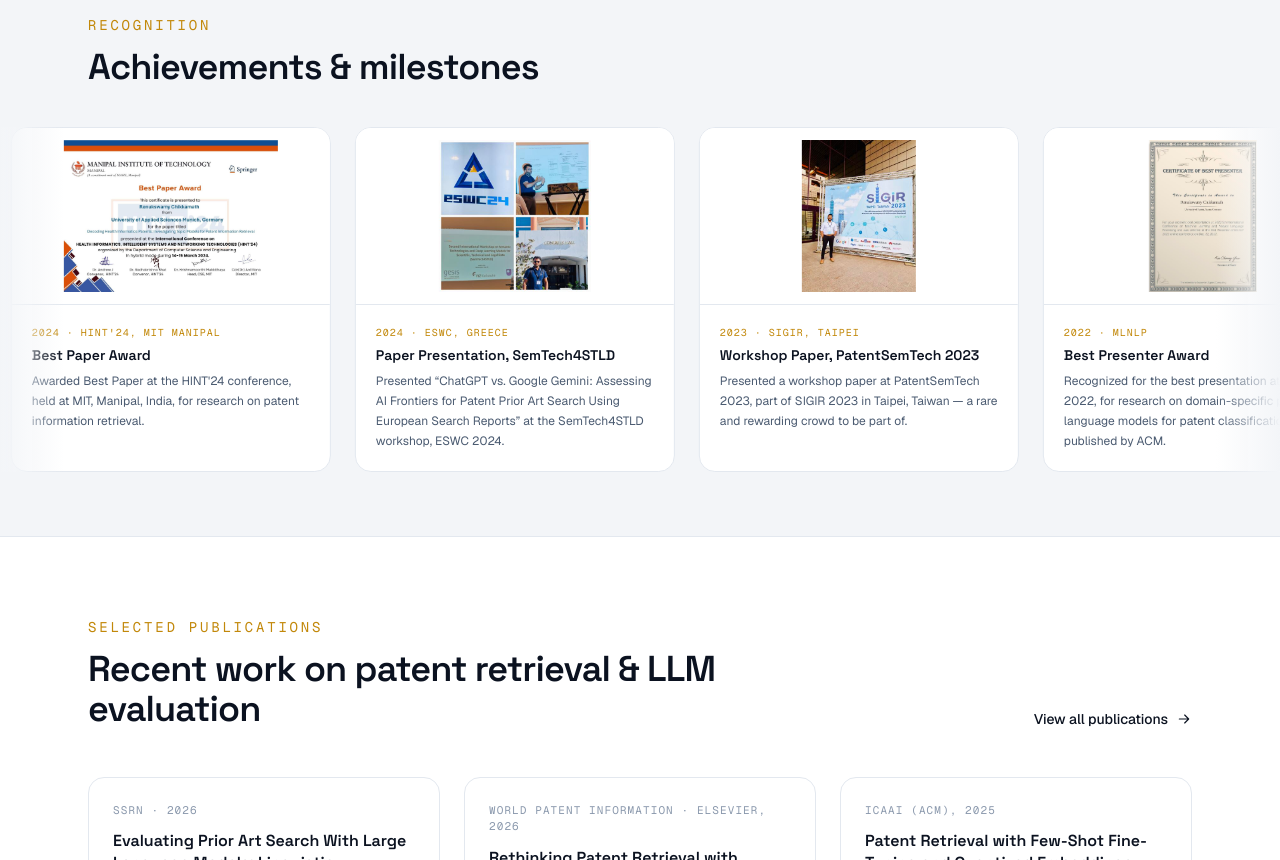
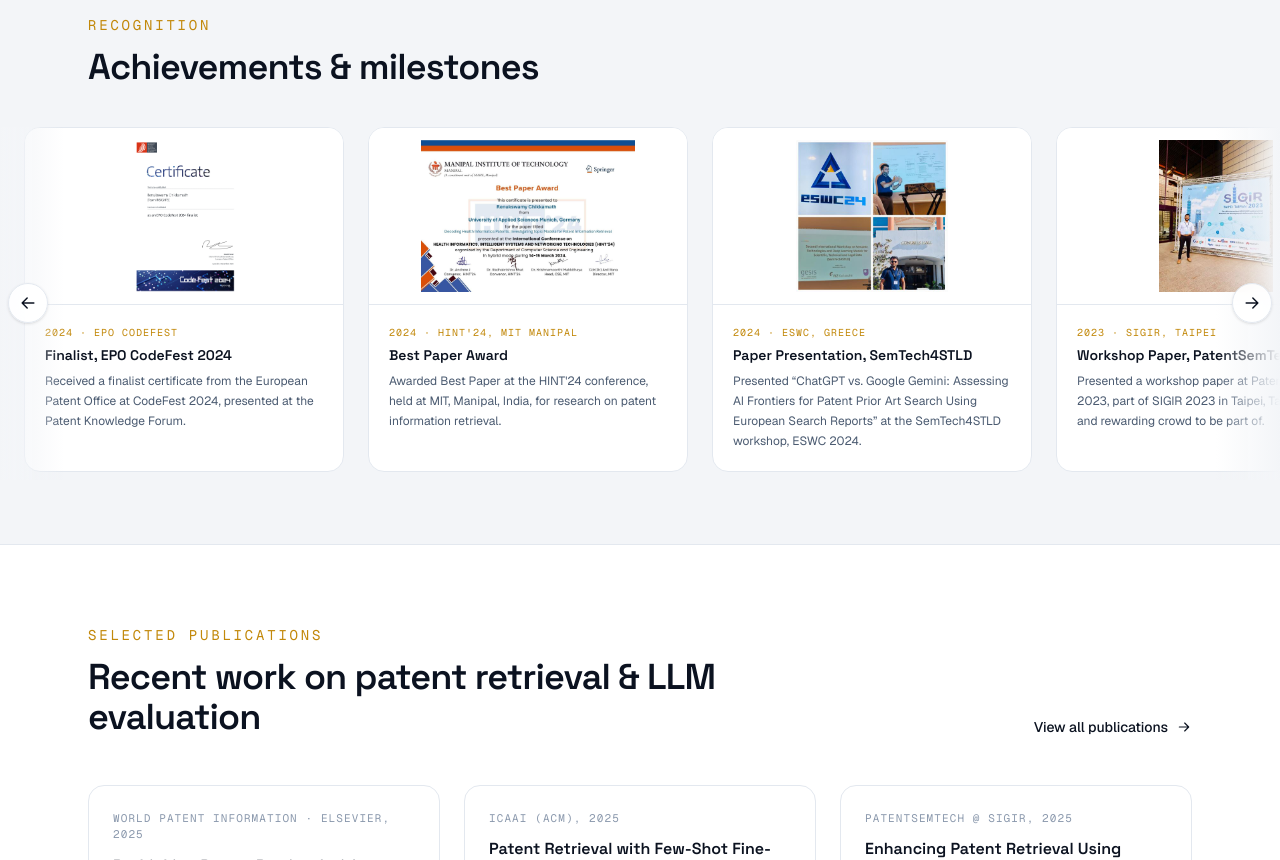
Before and after one commit to Renuk9390/renukswamy-website, a Next.js app: page / in a window 1280 px wide. Shown: the part 1940-2800 px from the top of the page. Built offline with nearby package versions, Linux system fonts and the light colour scheme.

Commit message:
website updated for awards slideshow

```diff
--- a/app/components/AwardsMarquee.tsx
+++ b/app/components/AwardsMarquee.tsx
@@ -1,4 +1,8 @@
+"use client"
+
 import Image from "next/image"
+import { useEffect, useRef, type KeyboardEvent, type PointerEvent } from "react"
+import { ArrowLeftIcon, ArrowRightIcon } from "./Icons"
 
 type Achievement = {
   image: string
@@ -83,10 +87,111 @@
   },
 ]
 
-// Duplicate the list so the marquee loops seamlessly at -50% translation.
+// Duplicated so the auto-scroll can loop seamlessly; the second
+// half is hidden from assistive tech so nothing is announced twice.
 const track = [...achievements, ...achievements]
 
+const AUTO_SCROLL_PX_PER_SECOND = 42
+const RESUME_DELAY_MS = 1200
+
 export default function AwardsMarquee() {
+  const scrollerRef = useRef<HTMLDivElement>(null)
+  const pausedRef = useRef(false)
+  const draggingRef = useRef(false)
+  const dragStartXRef = useRef(0)
+  const dragStartScrollRef = useRef(0)
+  const resumeTimeoutRef = useRef<ReturnType<typeof setTimeout> | null>(null)
+
+  // Auto-scroll loop (frame-rate independent, pauses on any interaction).
+  useEffect(() => {
+    const el = scrollerRef.current
+    if (!el) return
+
+    const prefersReducedMotion = window.matchMedia(
+      "(prefers-reduced-motion: reduce)"
+    ).matches
+    if (prefersReducedMotion) return
+
+    let frameId: number
+    let lastTimestamp: number | null = null
+
+    const step = (timestamp: number) => {
+      if (lastTimestamp === null) lastTimestamp = timestamp
+      const deltaSeconds = (timestamp - lastTimestamp) / 1000
+      lastTimestamp = timestamp
+
+      if (!pausedRef.current && !draggingRef.current) {
+        el.scrollLeft += AUTO_SCROLL_PX_PER_SECOND * deltaSeconds
+
+        const halfWidth = el.scrollWidth / 2
+        if (el.scrollLeft >= halfWidth) {
+          el.scrollLeft -= halfWidth
+        }
+      }
+
+      frameId = requestAnimationFrame(step)
+    }
+
+    frameId = requestAnimationFrame(step)
+    return () => cancelAnimationFrame(frameId)
+  }, [])
+
+  const pause = () => {
+    pausedRef.current = true
+    if (resumeTimeoutRef.current) clearTimeout(resumeTimeoutRef.current)
+  }
+
+  const scheduleResume = () => {
+    if (resumeTimeoutRef.current) clearTimeout(resumeTimeoutRef.current)
+    resumeTimeoutRef.current = setTimeout(() => {
+      pausedRef.current = false
+    }, RESUME_DELAY_MS)
+  }
+
+  const handlePointerDown = (e: PointerEvent<HTMLDivElement>) => {
+    // Only hijack plain mouse drags; let touch/pen use native scrolling.
+    if (e.pointerType !== "mouse") return
+    const el = scrollerRef.current
+    if (!el) return
+    draggingRef.current = true
+    pause()
+    dragStartXRef.current = e.clientX
+    dragStartScrollRef.current = el.scrollLeft
+    el.setPointerCapture(e.pointerId)
+  }
+
+  const handlePointerMove = (e: PointerEvent<HTMLDivElement>) => {
+    if (!draggingRef.current) return
+    const el = scrollerRef.current
+    if (!el) return
+    const delta = e.clientX - dragStartXRef.current
+    el.scrollLeft = dragStartScrollRef.current - delta
+  }
+
+  const endDrag = () => {
+    if (!draggingRef.current) return
+    draggingRef.current = false
+    scheduleResume()
+  }
+
+  const scrollByPage = (direction: 1 | -1) => {
+    const el = scrollerRef.current
+    if (!el) return
+    pause()
+    el.scrollBy({ left: direction * el.clientWidth * 0.8, behavior: "smooth" })
+    scheduleResume()
+  }
+
+  const handleKeyDown = (e: KeyboardEvent<HTMLDivElement>) => {
+    if (e.key === "ArrowRight") {
+      e.preventDefault()
+      scrollByPage(1)
+    } else if (e.key === "ArrowLeft") {
+      e.preventDefault()
+      scrollByPage(-1)
+    }
+  }
+
   return (
     <section className="border-y border-line bg-mist py-16">
       <div className="mx-auto max-w-6xl px-6">
@@ -98,19 +203,37 @@
         </h2>
       </div>
 
-      <div className="marquee mt-10">
-        <div className="marquee-track flex gap-6 px-6">
+      <div className="relative mt-10">
+        <div
+          ref={scrollerRef}
+          role="region"
+          aria-label="Achievements and milestones. Use the left and right arrow keys, drag, or the buttons to browse."
+          tabIndex={0}
+          onMouseEnter={pause}
+          onMouseLeave={() => {
+            if (!draggingRef.current) scheduleResume()
+          }}
+          onPointerDown={handlePointerDown}
+          onPointerMove={handlePointerMove}
+          onPointerUp={endDrag}
+          onPointerCancel={endDrag}
+          onFocus={pause}
+          onBlur={scheduleResume}
+          onKeyDown={handleKeyDown}
+          className="flex cursor-grab gap-6 overflow-x-auto px-6 pb-2 [-ms-overflow-style:none] [scrollbar-width:none] focus-visible:outline-none focus-visible:ring-2 focus-visible:ring-accent active:cursor-grabbing [&::-webkit-scrollbar]:hidden"
+        >
           {track.map((item, i) => (
             <figure
               key={`${item.image}-${i}`}
               aria-hidden={i >= achievements.length ? "true" : undefined}
-              className="w-72 shrink-0 overflow-hidden rounded-2xl border border-line bg-paper sm:w-80"
+              className="w-72 shrink-0 select-none overflow-hidden rounded-2xl border border-line bg-paper sm:w-80"
             >
               <div className="relative h-44 bg-paper">
                 <Image
                   src={`/awards/${item.image}`}
                   alt={item.alt}
                   fill
+                  draggable={false}
                   sizes="320px"
                   className="object-contain p-3"
                 />
@@ -129,6 +252,28 @@
             </figure>
           ))}
         </div>
+
+        {/* Edge fades */}
+        <div className="pointer-events-none absolute inset-y-0 left-0 w-12 bg-gradient-to-r from-mist to-transparent sm:w-16" />
+        <div className="pointer-events-none absolute inset-y-0 right-0 w-12 bg-gradient-to-l from-mist to-transparent sm:w-16" />
+
+        {/* Manual controls */}
+        <button
+          type="button"
+          aria-label="Show previous achievements"
+          onClick={() => scrollByPage(-1)}
+          className="absolute left-1 top-1/2 z-20 flex h-10 w-10 -translate-y-1/2 items-center justify-center rounded-full border border-line bg-paper/90 text-ink shadow-sm backdrop-blur-sm transition-colors hover:border-accent hover:text-accent sm:left-2"
+        >
+          <ArrowLeftIcon className="h-5 w-5" />
+        </button>
+        <button
+          type="button"
+          aria-label="Show next achievements"
+          onClick={() => scrollByPage(1)}
+          className="absolute right-1 top-1/2 z-20 flex h-10 w-10 -translate-y-1/2 items-center justify-center rounded-full border border-line bg-paper/90 text-ink shadow-sm backdrop-blur-sm transition-colors hover:border-accent hover:text-accent sm:right-2"
+        >
+          <ArrowRightIcon className="h-5 w-5" />
+        </button>
       </div>
     </section>
   )
--- a/app/components/Icons.tsx
+++ b/app/components/Icons.tsx
@@ -109,6 +109,14 @@
   )
 }
 
+export function ArrowLeftIcon({ className }: IconProps) {
+  return (
+    <svg className={className} viewBox="0 0 24 24" fill="none" stroke="currentColor" strokeWidth={1.75} strokeLinecap="round" strokeLinejoin="round" aria-hidden="true">
+      <path d="M19 12H5M11 6l-6 6 6 6" />
+    </svg>
+  )
+}
+
 export function ArrowUpRightIcon({ className }: IconProps) {
   return (
     <svg className={className} viewBox="0 0 24 24" fill="none" stroke="currentColor" strokeWidth={1.75} strokeLinecap="round" strokeLinejoin="round" aria-hidden="true">
--- a/app/globals.css
+++ b/app/globals.css
@@ -52,52 +52,3 @@
     scroll-behavior: auto !important;
   }
 }
-
-/* ============================================================
-   Achievements marquee — continuous left-moving strip with
-   edge fade and hover/focus pause.
-   ============================================================ */
-.marquee {
-  position: relative;
-  overflow: hidden;
-}
-
-.marquee::before,
-.marquee::after {
-  content: "";
-  position: absolute;
-  top: 0;
-  bottom: 0;
-  width: 4rem;
-  z-index: 10;
-  pointer-events: none;
-}
-
-.marquee::before {
-  left: 0;
-  background: linear-gradient(to right, var(--color-mist), transparent);
-}
-
-.marquee::after {
-  right: 0;
-  background: linear-gradient(to left, var(--color-mist), transparent);
-}
-
-.marquee-track {
-  width: max-content;
-  animation: marquee-scroll 55s linear infinite;
-}
-
-.marquee:hover .marquee-track,
-.marquee:focus-within .marquee-track {
-  animation-play-state: paused;
-}
-
-@keyframes marquee-scroll {
-  from {
-    transform: translateX(0);
-  }
-  to {
-    transform: translateX(-50%);
-  }
-}
--- a/app/page.tsx
+++ b/app/page.tsx
@@ -6,7 +6,7 @@
 const stats = [
   { value: "12", label: "Peer-reviewed publications" },
   { value: "7+", label: "Years researching AI & NLP" },
-  { value: "8", label: "Countries- Research Footprint" },
+  { value: "2", label: "Countries — Germany & India" },
   { value: "2026", label: "Expected PhD completion" },
 ]
 
@@ -51,12 +51,7 @@
 
 const publications = [
   {
-    venue: "SSRN · 2026",
-    title:
-      "Evaluating Prior Art Search With Large Language Models: Linguistic Complexity And Benchmark Challenges",
-  },
-  {
-    venue: "World Patent Information · Elsevier, 2026",
+    venue: "World Patent Information · Elsevier, 2025",
     title:
       "Rethinking Patent Retrieval with Language Models: Toward Scalable and Efficient Search",
   },
--- a/app/publications/page.tsx
+++ b/app/publications/page.tsx
@@ -10,26 +10,18 @@
 const publications: Publication[] = [
   {
     title:
-      "Evaluating Prior Art Search With Large Language Models: Linguistic Complexity And Benchmark Challenges",
+      "Patent Retrieval with Few-Shot Fine-Tuning and Quantized Embeddings",
     authors: "Renukswamy Chikkamath, Linda Andersson, Markus Endres",
-    venue: "SSRN, Preprint",
-    year: "2026",
+    venue: "ICAAI, ACM, Manchester, UK",
+    year: "2025",
   },
   {
     title:
       "Rethinking Patent Retrieval with Language Models: Toward Scalable and Efficient Search",
     authors: "Renukswamy Chikkamath, Linda Andersson, Markus Endres",
     venue: "World Patent Information, Elsevier",
-    year: "2026",
-  },
-  {
-    title:
-      "Patent Retrieval with Few-Shot Fine-Tuning and Quantized Embeddings",
-    authors: "Renukswamy Chikkamath, Linda Andersson, Markus Endres",
-    venue: "ICAAI, ACM, Manchester, UK",
     year: "2025",
   },
-
   {
     title: "Enhancing Patent Retrieval Using Automated Patent Summarization",
     authors:
```
